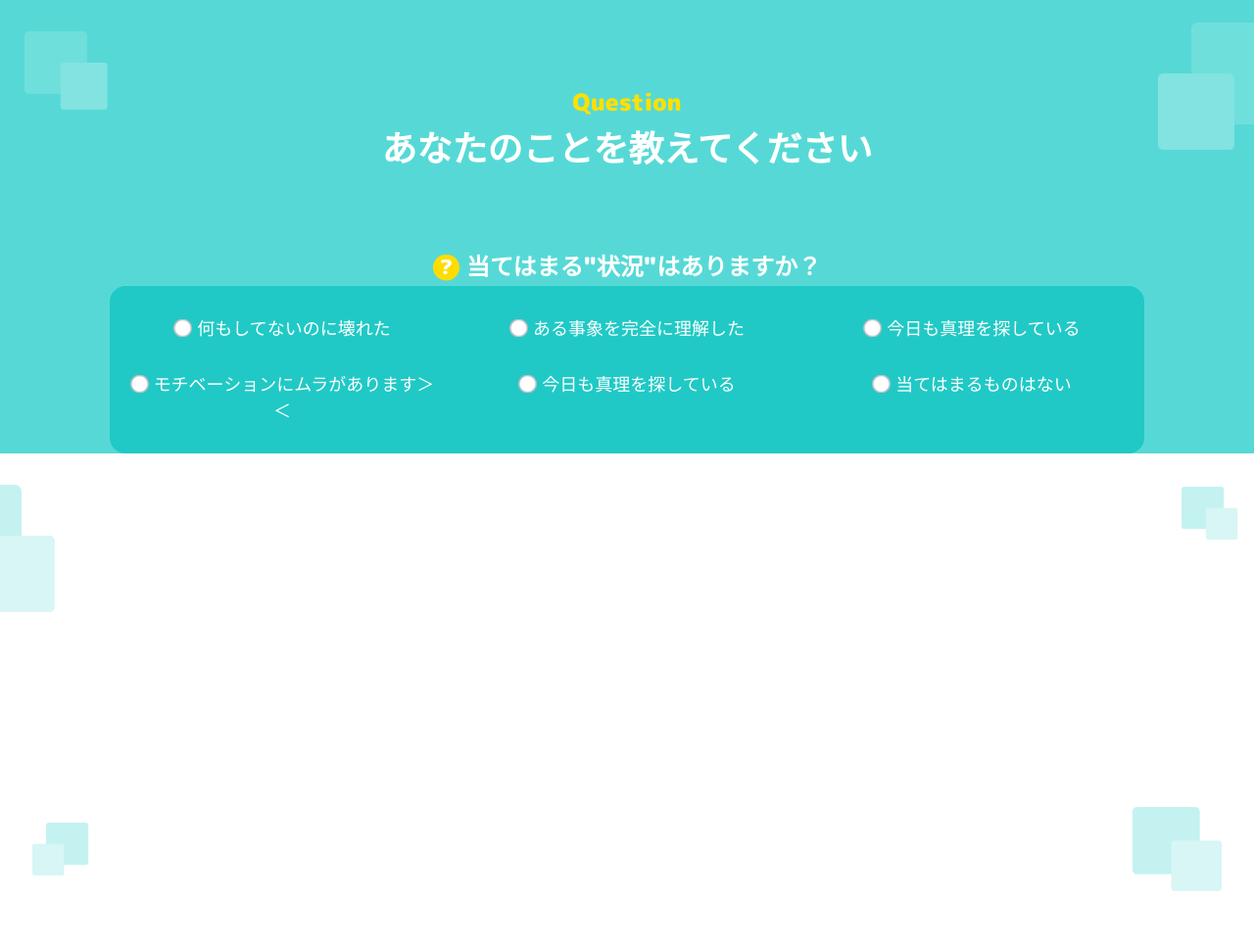
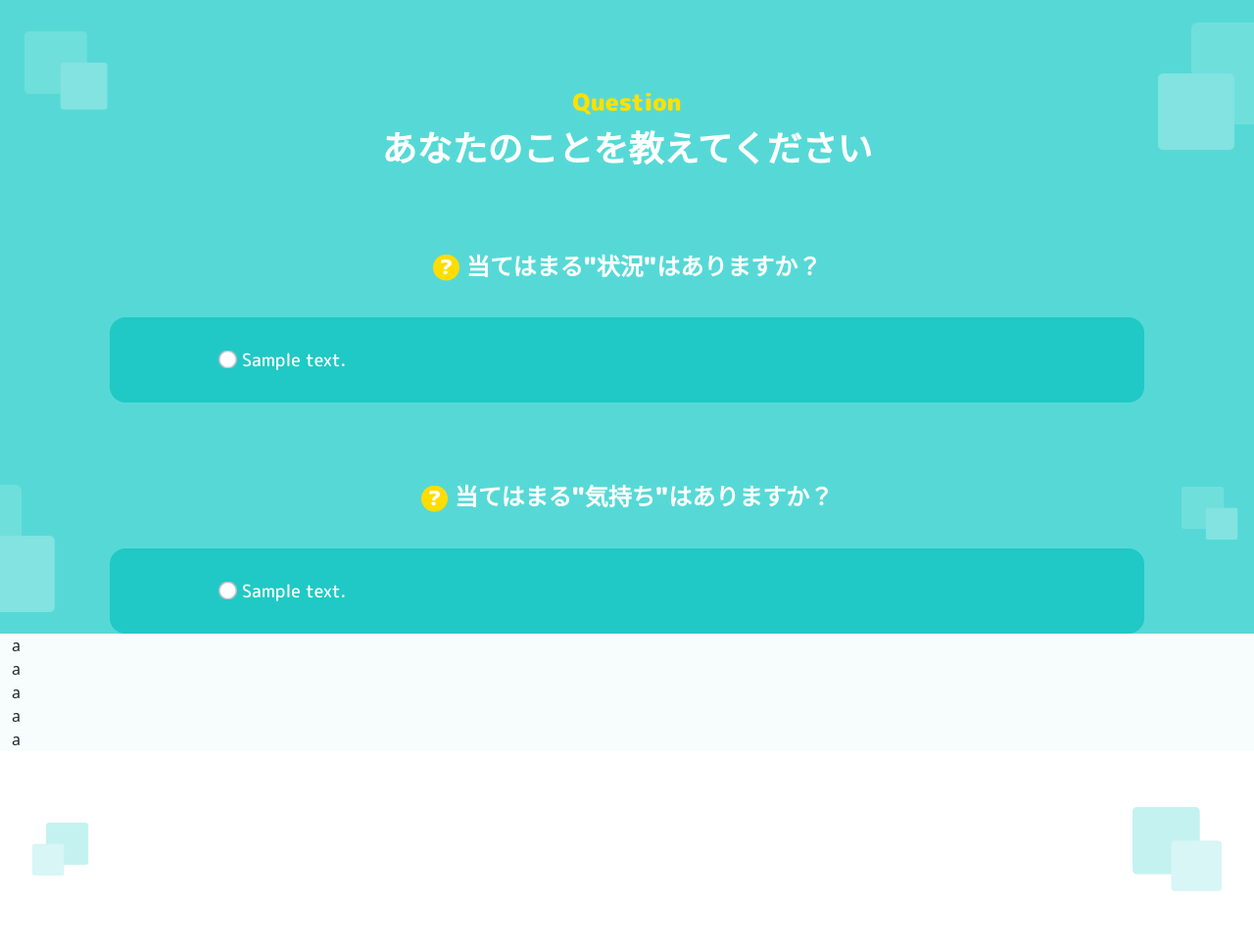
Before and after one commit to HiguchiDev/fure_fure_san, a Django app: page /top/ in a window 1280 px wide. Shown: the whole page at 98% size. Run offline with Django 4.2, Linux system fonts and the light colour scheme; tables that the repository leaves empty hold one stand-in row (values such as "Sample post"); some libraries are stand-ins or nearby versions.

Commit message:
DBから選択肢を取得するように変更

```diff
--- a/fure_fure_san/settings.py
+++ b/fure_fure_san/settings.py
@@ -41,6 +41,7 @@ INSTALLED_APPS = [
     'top',
     'rest_framework',
     'django_filters',
+    'mathfilters',
 ]
 
 MIDDLEWARE = [
--- a/requirements.txt
+++ b/requirements.txt
@@ -10,3 +10,4 @@ tomli==2.0.1
 djangorestframework==3.14.0
 django-filter==22.1
 gunicorn==20.1.0
+django-mathfilters==1.0.0
--- a/static_local/top/top_common.css
+++ b/static_local/top/top_common.css
@@ -41,25 +41,26 @@
 
 }
 
-#category_title {
+.choice_title {
     padding-top: 80px;
     font-family: 'M PLUS Rounded 1c', sans-serif;
     font-style: normal;
     font-weight: 900;
     font-size: 24px;
     line-height: 32px;
+    margin-bottom: 20px;
 
     color: #FFFFFF;
 }
 
-#choice_title_new_line {
+.choice_title_new_line {
     padding-top: -10px;
     padding-bottom: -10px;
     margin-top: -10px;
     margin-bottom: -10px;
 }
 
-.choice_title {
+.choice_title_icon {
     padding-bottom: 5px;
     width: 27px;
 }
@@ -90,15 +91,7 @@
 background-image: url("/static/top/common_img/checkbox_selected.png");
 }
 
-.category_choice_margin_top {
-    margin-top: 10px;
-    margin-bottom: 20px;
-}
-.category_choice_margin_bottom {
-    margin-bottom: 30px;
-}
-
-.category {
+.choice_text {
     font-family: 'M PLUS Rounded 1c', sans-serif;
     font-style: normal;
     font-weight: 500;
@@ -108,6 +101,34 @@ background-image: url("/static/top/common_img/checkbox_selected.png");
 
 }
 
-.sp_category_choice_checkbox {
+.choice_checkbox_sp {
     margin-left: 20px;
 }
+
+.inner_choice_row_sp {
+    margin-bottom: 20px;
+}
+
+.choice_row_gap {
+    margin-top: 10px;
+    margin-bottom: 10px;
+}
+
+.choice_inner_row {
+    margin-top: 20px;
+}
+
+
+#answer_row {
+    position: relative;
+    background-color: #F7FDFD;
+    z-index: 0;
+}
+
+#question_bg_mosaic {
+    position: absolute;
+    width: 100%;
+    left: 0px;
+    top: 0px;
+    z-index: -1;
+}
--- a/static_local/top/top_pc.css
+++ b/static_local/top/top_pc.css
@@ -1,6 +1,9 @@
-#category_choice {
+.choice_row {
     background: #20C9C5;
     border-radius: 16px;
+    padding-top: 30px;
+    padding-bottom: 30px;
+    margin-top: 32px;
     margin-left: 100px;
     margin-right: 100px;
 }
--- a/static_local/top/top_sp.css
+++ b/static_local/top/top_sp.css
@@ -49,9 +49,10 @@
     top: 0px;
 }
 
-#category_choice {
+.choice_row {
     background: #20C9C5;
     border-radius: 16px;
+    padding-top: 20px;
     margin-left: 5px;
     margin-right: 5px;
 }
--- a/templates/top.html
+++ b/templates/top.html
@@ -2,6 +2,7 @@
 {% block meta_title %}フレフレさん|トップ{% endblock %}
 
 {% load static %}
+{% load mathfilters %}
 
 {% block css %}
 <link href="{% static 'top/top_pc.css' %}" rel="stylesheet" media="screen and (min-width:751px)">
@@ -28,8 +29,6 @@
   <div class="container-fluid">
     <div id="question_row" class="row">
       <div class="col-12">
-        <div id="question_body">
-          <div id="question_contents">
         <div id="question_bg_mosaic">
           <picture>
             <source media="(min-width: 751px)" srcset="{% static 'top/pc_img/bg_question_mosaic.png' %}">
@@ -46,145 +45,108 @@
             <div id="question_about_you">あなたのことを教えてください</div>
           </div>
         </div>
-            <div class="row" id="category_title">
+        <div class="row choice_title">
           <div class="col-12 text-center">
-                <img src="{% static 'top/common_img/choice_title.png' %}" class="choice_title">
-                <span id="choice_title_new_line" class="d-block d-sm-none">
+            <img src="{% static 'top/common_img/choice_title.png' %}" class="choice_title_icon">
+            <span class="d-block d-sm-none choice_title_new_line">
               <br>
             </span>
             当てはまる"状況"はありますか？
           </div>
         </div>
-            <div class="row" id="category_choice">
-              <div class="category_choice_margin_top"></div>
+        <div class="row choice_row">
           <!--SP用 -->
           <div class="d-block d-sm-none">
-                <div class="row">
-                  <div class="col-1 sp_category_choice_checkbox">
+            {% for c in categories %}
+              <div class="row inner_choice_row_sp">
+                <div class="col-1 choice_checkbox_sp">
                   <label class="check-box">
-                      <input type="checkbox" id="category_choice1" class="category_choice1"><span class="text category"></span>
+                    <input type="checkbox" id="category_choice{{ forloop.counter }}" class="category_choice{{ forloop.counter }}" value="{{ c.id }}"><span class="text choice_text"></span>
                   </label>
                 </div>
                 <div class="col-10">
-                    <label class="check-box" for="category_choice1">
-                      <span class="text category" >何もしてないのに壊れた</span>
+                  <label class="check-box" for="category_choice{{ forloop.counter }}">
+                    <span class="text choice_text" >{{ c.text }}</span>
                   </label>
                 </div>
                 <div class="col-1"></div>
               </div>
-                <div class="row">
-                  <div class="col-1 sp_category_choice_checkbox">
-                    <label class="check-box">
-                      <input type="checkbox" id="category_choice2" class="category_choice2"><span class="text category"></span>
-                    </label>
-                  </div>
-                  <div class="col-10">
-                    <label class="check-box" for="category_choice2">
-                      <span class="text category" >ある事象を完全に理解した</span>
-                    </label>
-                  </div>
-                  <div class="col-1"></div>
-                </div>
-                <div class="row">
-                  <div class="col-1 sp_category_choice_checkbox">
-                    <label class="check-box">
-                      <input type="checkbox" id="category_choice3" class="category_choice3"><span class="text category"></span>
-                    </label>
-                  </div>
-                  <div class="col-10">
-                    <label class="check-box" for="category_choice3">
-                      <span class="text category" >今日も真理を探している</span>
-                    </label>
-                  </div>
-                  <div class="col-1"></div>
-                </div>
-                <div class="row">
-                  <div class="col-1 sp_category_choice_checkbox">
-                    <label class="check-box">
-                      <input type="checkbox" id="category_choice4" class="category_choice4"><span class="text category"></span>
-                    </label>
-                  </div>
-                  <div class="col-10">
-                    <label class="check-box" for="category_choice4">
-                      <span class="text category" >モチベーションにムラがあります＞＜</span>
-                    </label>
-                  </div>
-                  <div class="col-1"></div>
-                </div>
-                <div class="row">
-                  <div class="col-1 sp_category_choice_checkbox">
-                    <label class="check-box">
-                      <input type="checkbox" id="category_choice5" class="category_choice5"><span class="text category"></span>
-                    </label>
-                  </div>
-                  <div class="col-10">
-                    <label class="check-box" for="category_choice5">
-                      <span class="text category" >今日も真理を探している</span>
-                    </label>
-                  </div>
-                  <div class="col-1"></div>
-                </div>
-                <div class="row">
-                  <div class="col-1 sp_category_choice_checkbox">
-                    <label class="check-box">
-                      <input type="checkbox" id="category_choice6" class="category_choice6"><span class="text category"></span>
-                    </label>
-                  </div>
-                  <div class="col-10">
-                    <label class="check-box" for="category_choice6">
-                      <span class="text category" >当てはまるものはない</span>
-                    </label>
-                  </div>
-                  <div class="col-1"></div>
-                </div>
-                <div class="category_choice_margin_bottom"></div>
+            {% endfor %}
           </div>
 
           <!--PC用 -->
           <div class="d-none d-sm-block">
             <div class="row">
+            {% for c in categories %}
                 <div class="col-4 text-center">
                   <label class="check-box">
-                      <input type="checkbox" class="category_choice1"><span class="text category">何もしてないのに壊れた</span>
+                    <input type="checkbox" class="category_choice{{ forloop.counter }}"><span class="text choice_text" >{{ c.text }}</span>
                   </label>
                 </div>
-                  <div class="col-4 text-center">
-                    <label class="check-box">
-                      <input type="checkbox" class="category_choice2"><span class="text category">ある事象を完全に理解した</span>
-                    </label>
-                  </div>
-                  <div class="col-4 text-center">
-                    <label class="check-box">
-                      <input type="checkbox" class="category_choice3"><span class="text category">今日も真理を探している</span>
-                    </label>
+              {% if forloop.counter|mod:3 == 0 and forloop.counter != categories|length %}
+              </div> <!-- row -->
+              <div class="row choice_inner_row">
+              {% endif %}
+            {% endfor %}
+            </div> <!-- row -->
           </div>
         </div>
 
-                <div class="category_choice_margin_bottom"></div>
+        <div class="row choice_title">
+          <div class="col-12 text-center">
+            <img src="{% static 'top/common_img/choice_title.png' %}" class="choice_title_icon">
+            <span class="d-block d-sm-none choice_title_new_line">
+              <br>
+            </span>
+            当てはまる"気持ち"はありますか？
+          </div>
+        </div>
+        <div class="row choice_row">
+          <!--SP用 -->
+          <div class="d-block d-sm-none">
+            {% for f in feelings %}
+              <div class="row inner_choice_row_sp">
+                <div class="col-1 choice_checkbox_sp">
+                  <label class="check-box">
+                    <input type="checkbox" id="feeling_choice{{ forloop.counter }}" class="feeling_choice{{ forloop.counter }}" value="{{ f.id }}"><span class="text choice_text"></span>
+                  </label>
+                </div>
+                <div class="col-10">
+                  <label class="check-box" for="feeling_choice{{ forloop.counter }}">
+                    <span class="text choice_text" >{{ f.text }}</span>
+                  </label>
+                </div>
+                <div class="col-1"></div>
+              </div>
+            {% endfor %}
+          </div>
 
+          <!--PC用 -->
+          <div class="d-none d-sm-block">
             <div class="row">
+            {% for f in feelings %}
                 <div class="col-4 text-center">
                   <label class="check-box">
-                      <input type="checkbox" class="category_choice4"><span class="text category">モチベーションにムラがあります＞＜</span>
+                    <input type="checkbox" class="feeling_choice{{ forloop.counter }}"><span class="text choice_text" >{{ f.text }}</span>
                   </label>
                 </div>
-                  <div class="col-4 text-center">
-                    <label class="check-box">
-                      <input type="checkbox" class="category_choice5"><span class="text category">今日も真理を探している</span>
-                    </label>
-                  </div>
-                  <div class="col-4 text-center">
-                    <label class="check-box">
-                      <input type="checkbox" class="category_choice6"><span class="text category">当てはまるものはない</span>
-                    </label>
-                  </div>
-                </div>
-                <div class="category_choice_margin_bottom"></div>
-              </div>
-
+              {% if forloop.counter|mod:3 == 0 and forloop.counter != feelings|length %}
+              </div> <!-- row -->
+              <div class="row">
+              {% endif %}
+            {% endfor %}
+            </div> <!-- row -->
           </div>
         </div>
       </div>
+    </div>
+    <div id="answer_row" class="row">
+      <div class="col-12">
+        a<br>
+        a<br>
+        a<br>
+        a<br>
+        a<br>
       </div>
     </div>
   </div>
@@ -221,6 +183,20 @@ function get_category_choice_class_name(elem) {
   return res;
 }
 
+function get_feeling_choice_class_name(elem) {
+  const class_list = elem.attr('class').split(" ");
+  let res = null;
+
+  class_list.forEach(function(elem, index) {
+    if(elem.match(/feeling_choice/)) {
+      res = elem;
+      return;
+    }
+  });
+
+  return res;
+}
+
 $(document).ready( function(){
   $("[class^='category_choice']").on("click", function() {
     const clicked_category_class_name = get_category_choice_class_name($(this));
@@ -234,6 +210,19 @@ $(document).ready( function(){
       }
     });
   });
+
+  $("[class^='feeling_choice']").on("click", function() {
+    const clicked_category_class_name = get_feeling_choice_class_name($(this));
+    $("[class^='feeling_choice']").each(function() {
+      const category_class_name = get_feeling_choice_class_name($(this));
+      if(clicked_category_class_name == category_class_name) {
+        $(this).prop('checked', true);
+      }
+      else {
+        $(this).prop('checked', false);
+      }
+    });
+  });
 });
 </script>
 {% endblock %}
```
Lines whose indentation alone changed are shown as unchanged.
